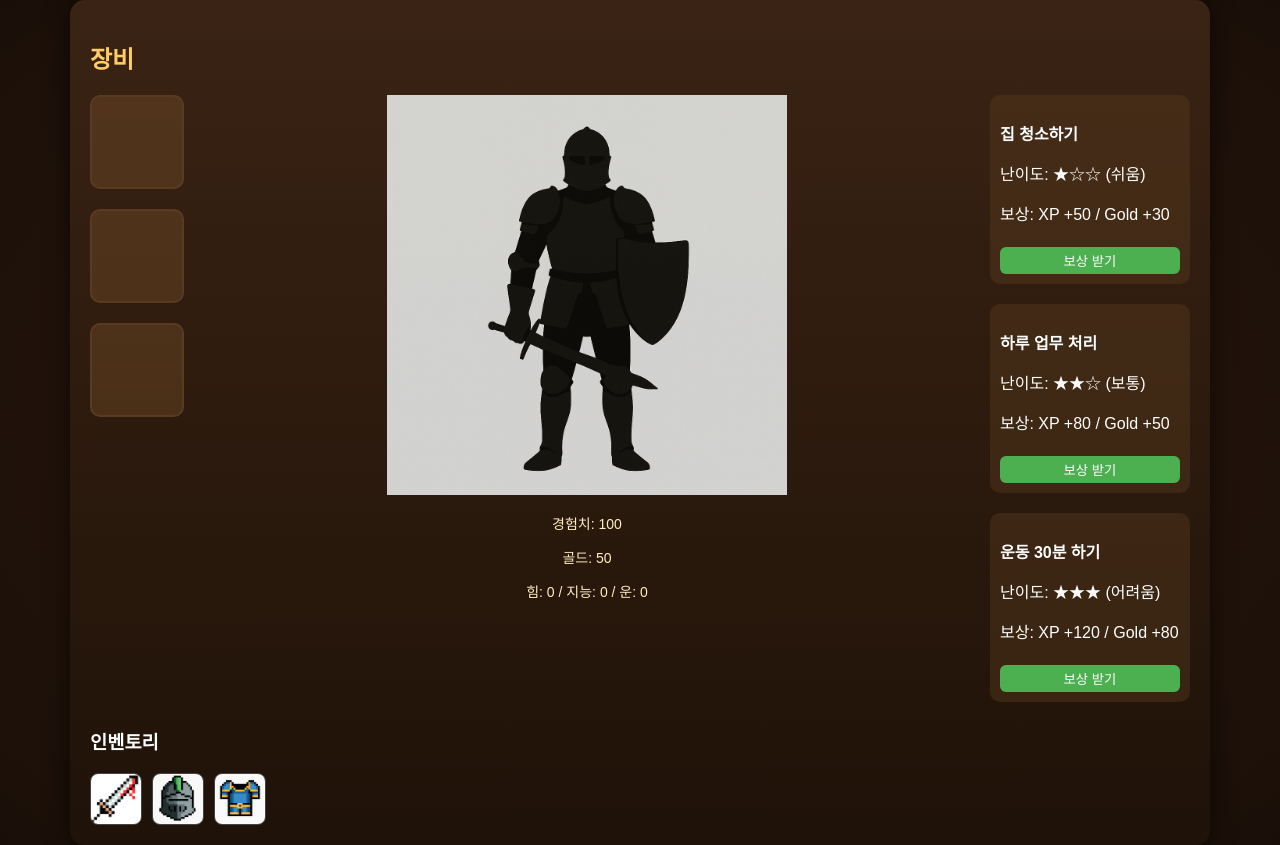
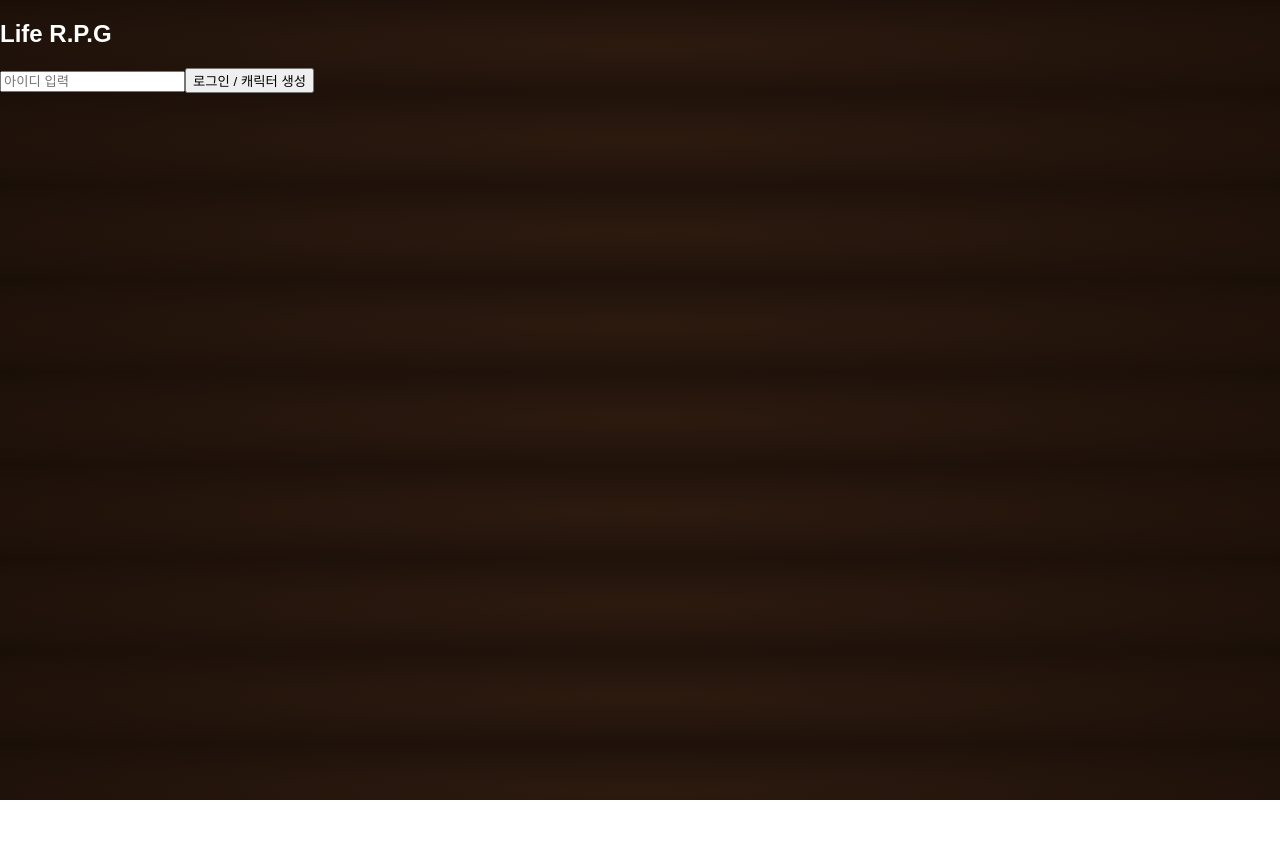
Before and after one commit to jeonjunhee93/LifeRPG_0.0.05, a React (Vite) app in the folder LifeRPG_FinalBuild (1)/: page / in a window 1280 px wide. After the commit the page ends 800 px from the top, so only its background shows below. Built offline with nearby package versions, Linux system fonts and the light colour scheme.

Commit message:
Update LifeRPG.jsx

```diff
--- a/LifeRPG_FinalBuild (1)/src/LifeRPG.jsx
+++ b/LifeRPG_FinalBuild (1)/src/LifeRPG.jsx
@@ -1,69 +1,84 @@
 import React, { useState, useEffect } from 'react';
 import './index.css';
 
-// 초기 장비 슬롯
-const initialEquipment = {
-  helmet: null,
-  armor: null,
-  weapon: null,
-};
-
-// 초기 스탯
+// =========================
+// 초기 장비 / 스탯 / 데이터
+// =========================
+const initialEquipment = { helmet: null, armor: null, weapon: null };
 const initialStats = { strength: 0, intelligence: 0, luck: 0 };
 
-// 인벤토리 아이템
 const equipmentData = [
-  {
-    name: 'Dark Moon Sword',
-    type: 'weapon',
-    src: '/item/파멸의검_에픽.png',
-    stats: { strength: 5, intelligence: 0, luck: 1 },
-  },
-  {
-    name: 'Knight Helmet',
-    type: 'helmet',
-    src: '/item/용기의 투구.png',
-    stats: { strength: 0, intelligence: 3, luck: 0 },
-  },
-  {
-    name: 'Steel Armor',
-    type: 'armor',
-    src: '/item/기사단 정예 갑주.png',
-    stats: { strength: 4, intelligence: 0, luck: 0 },
-  },
+  { name: 'Dark Moon Sword', type: 'weapon', src: '/item/파멸의검_에픽.png', stats: { strength: 5, intelligence: 0, luck: 1 } },
+  { name: 'Knight Helmet', type: 'helmet', src: '/item/용기의 투구.png', stats: { strength: 0, intelligence: 3, luck: 0 } },
+  { name: 'Steel Armor', type: 'armor', src: '/item/기사단 정예 갑주.png', stats: { strength: 4, intelligence: 0, luck: 0 } },
 ];
 
-// 퀘스트 데이터
 const questData = [
   { id: 1, name: '집 청소하기', rewardXp: 50, rewardGold: 30, difficulty: '★☆☆ (쉬움)' },
   { id: 2, name: '하루 업무 처리', rewardXp: 80, rewardGold: 50, difficulty: '★★☆ (보통)' },
   { id: 3, name: '운동 30분 하기', rewardXp: 120, rewardGold: 80, difficulty: '★★★ (어려움)' },
 ];
 
+// =========================
+// 메인 컴포넌트
+// =========================
 function LifeRPG() {
-  const [xp, setXp] = useState(100);
-  const [gold, setGold] = useState(50);
+  const [playerId, setPlayerId] = useState('');
+  const [loggedIn, setLoggedIn] = useState(false);
+
+  const [xp, setXp] = useState(0);
+  const [gold, setGold] = useState(0);
   const [stats, setStats] = useState(initialStats);
   const [inventory, setInventory] = useState(equipmentData);
   const [equipped, setEquipped] = useState(initialEquipment);
-  const [questLog, setQuestLog] = useState(() => {
-    const saved = localStorage.getItem('questLog');
-    return saved ? JSON.parse(saved) : {};
-  });
+  const [questLog, setQuestLog] = useState({});
 
-  // 자정 초기화
+  // =========================
+  // 로그인 및 데이터 로드
+  // =========================
+  const handleLogin = () => {
+    if (!playerId.trim()) return alert('아이디를 입력하세요!');
+    const saved = localStorage.getItem(`LifeRPG_${playerId}`);
+    if (saved) {
+      const data = JSON.parse(saved);
+      setXp(data.xp || 0);
+      setGold(data.gold || 0);
+      setStats(data.stats || initialStats);
+      setEquipped(data.equipped || initialEquipment);
+      setQuestLog(data.questLog || {});
+      alert(`"${playerId}"의 데이터를 불러왔습니다!`);
+    } else {
+      alert(`새로운 캐릭터 "${playerId}" 생성!`);
+    }
+    setLoggedIn(true);
+  };
+
+  // =========================
+  // 데이터 자동 저장
+  // =========================
+  useEffect(() => {
+    if (loggedIn) {
+      const saveData = { xp, gold, stats, equipped, questLog };
+      localStorage.setItem(`LifeRPG_${playerId}`, JSON.stringify(saveData));
+    }
+  }, [xp, gold, stats, equipped, questLog, loggedIn]);
+
+  // =========================
+  // 자정 초기화 (퀘스트 리셋)
+  // =========================
   useEffect(() => {
     const interval = setInterval(() => {
       const now = new Date();
       if (now.getHours() === 0 && now.getMinutes() === 0) {
-        localStorage.removeItem('questLog');
         setQuestLog({});
       }
     }, 60000);
     return () => clearInterval(interval);
   }, []);
 
-  // 장착 / 해제
+  // =========================
+  // 장비 장착 / 해제
+  // =========================
   const handleEquip = (item) => {
     setEquipped((prev) => {
       const newEquipped = { ...prev };
@@ -87,7 +102,9 @@ function LifeRPG() {
     });
   };
 
-  // 퀘스트 보상 하루 1회 제한
+  // =========================
+  // 퀘스트 보상 (하루 1회 제한)
+  // =========================
   const handleQuestReward = (quest) => {
     const today = new Date().toISOString().split('T')[0];
     if (questLog[quest.id] === today) {
@@ -99,28 +116,54 @@ function LifeRPG() {
     setGold((prev) => prev + quest.rewardGold);
     const updatedLog = { ...questLog, [quest.id]: today };
     setQuestLog(updatedLog);
-    localStorage.setItem('questLog', JSON.stringify(updatedLog));
 
-    alert(`"${quest.name}" 완료! XP +${quest.rewardXp}, Gold +${quest.rewardGold}`);
+    alert(`"${quest.name}" 완료!\n보상: XP +${quest.rewardXp} / Gold +${quest.rewardGold}`);
   };
 
+  // =========================
+  // 로그아웃
+  // =========================
+  const handleLogout = () => {
+    setPlayerId('');
+    setLoggedIn(false);
+  };
+
+  // =========================
+  // 로그인 화면
+  // =========================
+  if (!loggedIn) {
+    return (
+      <div className="login-screen">
+        <h2>Life R.P.G</h2>
+        <input
+          type="text"
+          placeholder="아이디 입력"
+          value={playerId}
+          onChange={(e) => setPlayerId(e.target.value)}
+        />
+        <button onClick={handleLogin}>로그인 / 캐릭터 생성</button>
+      </div>
+    );
+  }
+
+  // =========================
+  // 메인 게임 화면
+  // =========================
   return (
     <div className="rpg-ui">
       <div className="rpg-window">
-        <h2 className="rpg-title">장비</h2>
+        <div className="header">
+          <h2 className="rpg-title">장비창</h2>
+          <span className="player-id">🧙 {playerId}</span>
+          <button className="logout-btn" onClick={handleLogout}>로그아웃</button>
+        </div>
 
         <div className="rpg-layout">
           {/* 왼쪽 슬롯 */}
           <div className="rpg-column left">
-            <div className="rpg-slot">
-              {equipped.helmet && <img src={equipped.helmet.src} alt="helmet" />}
-            </div>
-            <div className="rpg-slot">
-              {equipped.armor && <img src={equipped.armor.src} alt="armor" />}
-            </div>
-            <div className="rpg-slot">
-              {equipped.weapon && <img src={equipped.weapon.src} alt="weapon" />}
-            </div>
+            <div className="rpg-slot">{equipped.helmet && <img src={equipped.helmet.src} alt="helmet" />}</div>
+            <div className="rpg-slot">{equipped.armor && <img src={equipped.armor.src} alt="armor" />}</div>
+            <div className="rpg-slot">{equipped.weapon && <img src={equipped.weapon.src} alt="weapon" />}</div>
           </div>
 
           {/* 중앙 캐릭터 */}
@@ -156,7 +199,7 @@ function LifeRPG() {
           </div>
         </div>
 
-        {/* 인벤토리 영역 */}
+        {/* 인벤토리 */}
         <div className="rpg-inventory">
           <h3>인벤토리</h3>
           <div className="inventory-grid">
@@ -167,9 +210,7 @@ function LifeRPG() {
                 alt={item.name}
                 title={`${item.name} (힘 +${item.stats.strength}, 지능 +${item.stats.intelligence}, 운 +${item.stats.luck})`}
                 onDoubleClick={() => handleEquip(item)}
-                className={
-                  equipped[item.type]?.name === item.name ? 'equipped-item' : ''
-                }
+                className={equipped[item.type]?.name === item.name ? 'equipped-item' : ''}
               />
             ))}
           </div>
```
